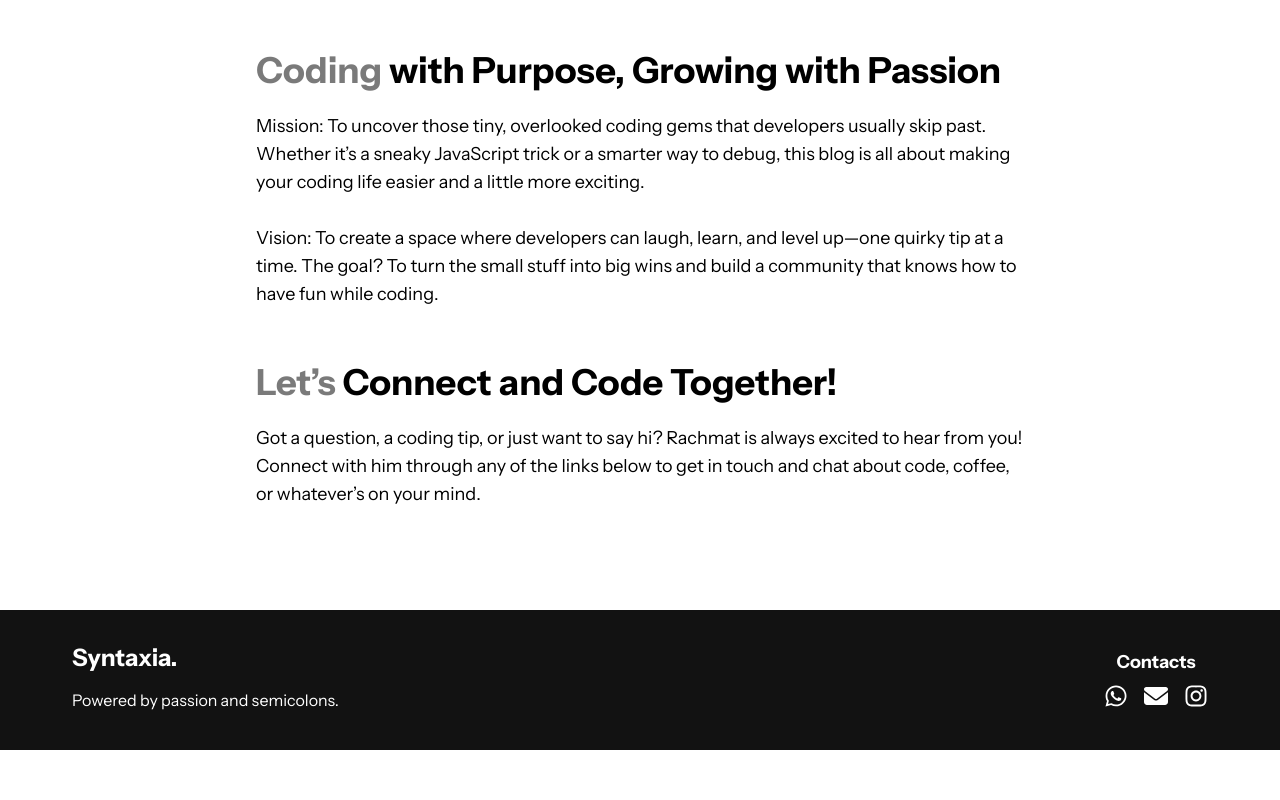
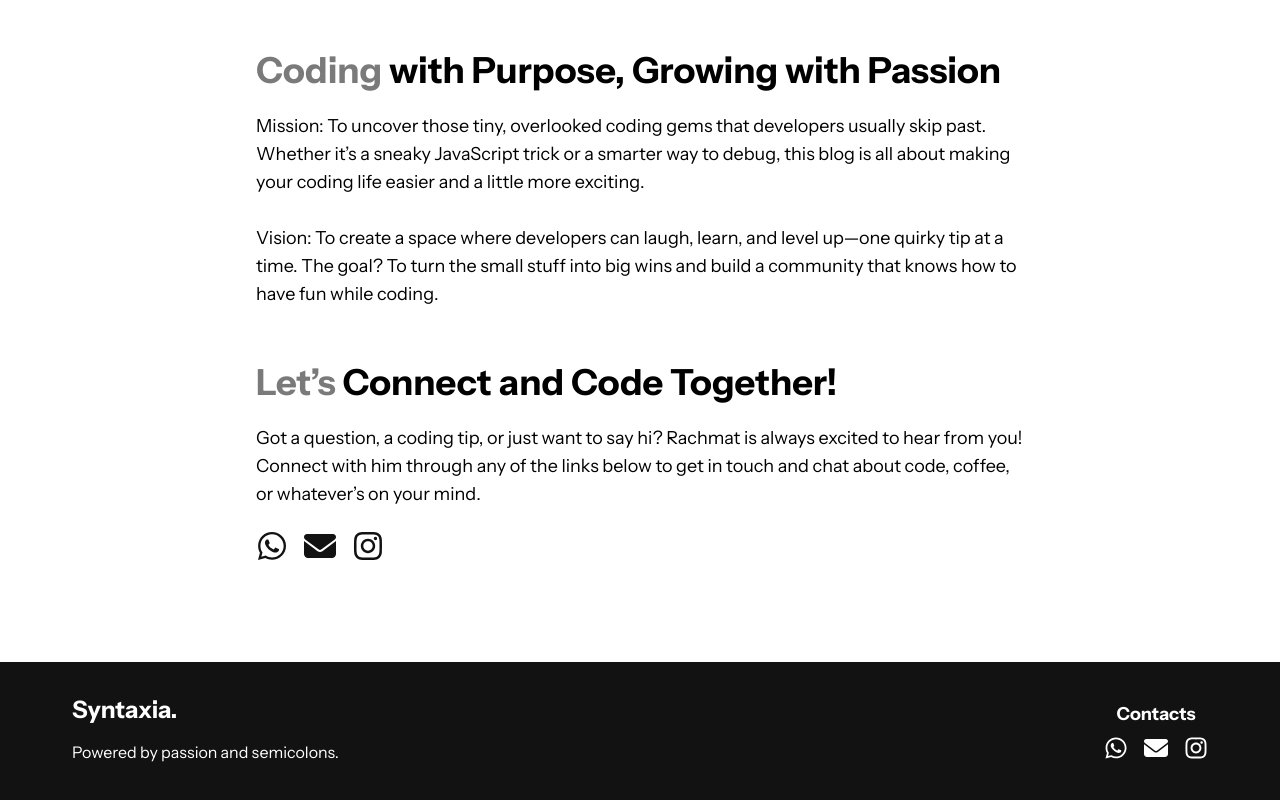
Before and after one commit to rach-syahputra/syntaxia, a Next.js app: page /about in a window 1280 px wide. Shown: the part 686-1486 px from the top of the page. Before the commit the page ends 1436 px from the top, so only its background shows below. Built offline with nearby package versions, Linux system fonts and the light colour scheme; no server answers.

Commit message:
add Contact Links to ContactInformation component

```diff
--- a/src/app/about/_components/contact-information.tsx
+++ b/src/app/about/_components/contact-information.tsx
@@ -1,16 +1,44 @@
+import Link from 'next/link'
+import { faInstagram, faWhatsapp } from '@fortawesome/free-brands-svg-icons'
+import { faEnvelope } from '@fortawesome/free-solid-svg-icons'
+import { FontAwesomeIcon } from '@fortawesome/react-fontawesome'
 import Section, { SectionBody, SectionTitle } from '@/components/section'
 
 export default function ContactInformation() {
   return (
     <Section>
       <SectionTitle title='Let’s Connect and Code Together!' />
-      <SectionBody>
+      <SectionBody className='flex flex-col gap-4'>
         <p className='text-base lg:text-lg'>
           Got a question, a coding tip, or just want to say hi? Rachmat is
           always excited to hear from you! Connect with him through any of the
           links below to get in touch and chat about code, coffee, or whatever’s
           on your mind.
         </p>
+
+        <div className='flex items-center gap-4'>
+          <Link
+            href='https://api.whatsapp.com/send?phone=6281347580400&text=Hello%2C%20I%27d%20like%20to%20work%20with%20you!wa.link/o1758o'
+            target='_blank'
+            aria-label='whatsapp'
+          >
+            <FontAwesomeIcon icon={faWhatsapp} className='h-8 w-8 text-dark' />
+          </Link>
+          <Link
+            href='mailto:rach.syahputra@gmail.com'
+            target='_blank'
+            aria-label='email'
+          >
+            <FontAwesomeIcon icon={faEnvelope} className='h-8 w-8 text-dark' />
+          </Link>
+          <Link
+            href='https://www.instagram.com/rach.syahputra/'
+            target='_blank'
+            aria-label='instagram'
+          >
+            <FontAwesomeIcon icon={faInstagram} className='h-8 w-8 text-dark' />
+          </Link>
+        </div>
       </SectionBody>
     </Section>
   )
```
